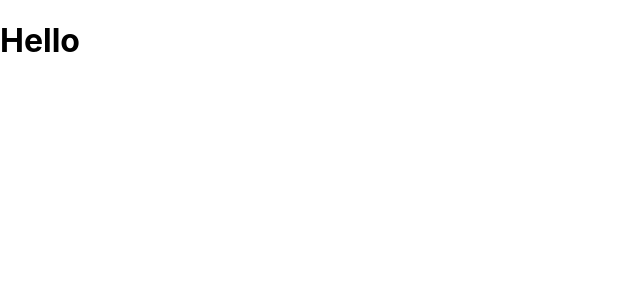
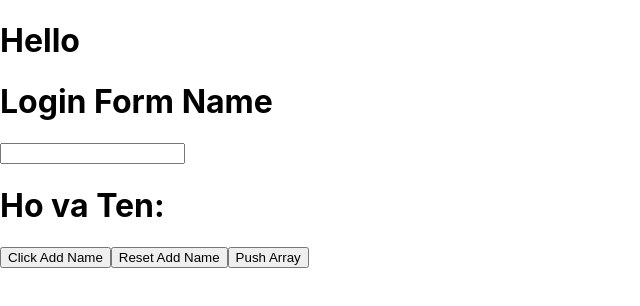
Before and after one commit to nnh2xxaaaaa/reactjs, a React (Create React App) app: page / in a window 1280 px wide. Shown: the top 306 px of the page, without its empty margins (0-640 px from the left). Built offline with nearby package versions, Linux system fonts and the light colour scheme.

Commit message:
commit add to do list

```diff
--- a/src/App.tsx
+++ b/src/App.tsx
@@ -1,11 +1,13 @@
 import React from "react";
 import "./App.css";
+import HomeLogin from "./src-login/Login";
 
 document.title = "Hooks";
 function App() {
   return (
-    <div>
+    <div style={{flex:1,justifyContent:'center',alignItems:'center'}}>
       <h1>Hello</h1>
+      <HomeLogin/>
     </div>
   );
 }
--- a/src/src-login/Hello.tsx
+++ b/src/src-login/Hello.tsx
@@ -3,7 +3,6 @@ import React from "react";
 type ValueName = {
     names: string;
 }
-
 const Home = (props: ValueName) => {
   return (
     <h1>Ho va Ten: {props.names}</h1>
--- a/src/src-login/Login.tsx
+++ b/src/src-login/Login.tsx
@@ -1,10 +1,58 @@
-import React  from "react";
+/* eslint-disable @typescript-eslint/no-unused-vars */
+/* eslint-disable array-callback-return */
+import React, { useEffect, useState } from "react";
+import Home from "./Hello";
 
 const HomeLogin = () => {
+  const [textDefault, setTextDefault] = useState("Huy");
+  const [inputText, setInputText] = useState("");
+  const [pushArray, setPushArray] = useState<string[]>([]);
+
+
+  const handleInput = (e: React.ChangeEvent<HTMLInputElement>) => {
+    setTextDefault(e.target.value);
+  };
+
+  const handleInputEnter = () => {
+    setInputText(textDefault);
+  };
+
+  const addToArray = () => {
+    setPushArray((prevArray) => [...prevArray, inputText]);
+  };
+
+  const deleteButton = (index: number) => {
+    setPushArray((prevData) => {
+      const pushArray = [...prevData];
+      pushArray.splice(index, 1);
+      return pushArray;
+    });
+  };
+
+  const RenderValue = () => {
+    return (
+      <>
+        {pushArray.map((array, index) => (
+          <div key={index}>
+            <h1>Test render: {array}</h1>
+            <button onClick={() => deleteButton(index)}>delete</button>
+          </div>
+        ))}
+      </>
+    );
+  };
+
   return (
-    <div>
-      <h1>Tests</h1>
+    <div style={{ flex: 1, justifyContent: "center" }}>
+      <h1>Login Form Name</h1>
+      <input type="text" onChange={handleInput} />
+      <Home names={inputText} />
+      <button onClick={handleInputEnter}>Click Add Name</button>
+      <button onClick={() => setInputText("")}>Reset Add Name</button>
+      <button onClick={addToArray}>Push Array</button>
+      <RenderValue />
     </div>
-  )
-}
+  );
+};
+
 export default HomeLogin;
```
